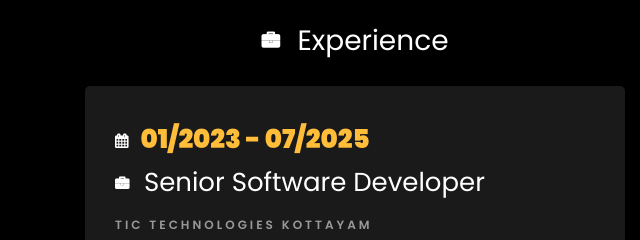
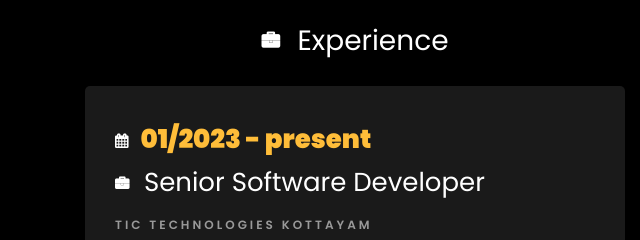
Before and after one commit to nowfalehack/myportfolio, a plain HTML site: page index.html in a window 1280 px wide. Shown: the part 1960-2200 px from the top of the page, 0-640 px from the left. Drawn offline with nearby package versions, Linux system fonts and the light colour scheme; files whose address does not match are found by name.

Commit message:
Update employment end date to 'present'

```diff
--- a/index.html
+++ b/index.html
@@ -182,7 +182,7 @@
         </h3>
 
 <div class="resume-wrap ftco-animate">
-          <span class="date"><i class="fas fa-calendar-alt icon-white"></i> 01/2023 - 07/2025</span>
+          <span class="date"><i class="fas fa-calendar-alt icon-white"></i> 01/2023 - present</span>
           <h2><i class="fas fa-briefcase icon-white"></i> Senior Software Developer</h2>
           <span class="position">TIC Technologies Kottayam</span>
           <p class="mt-4">
```
